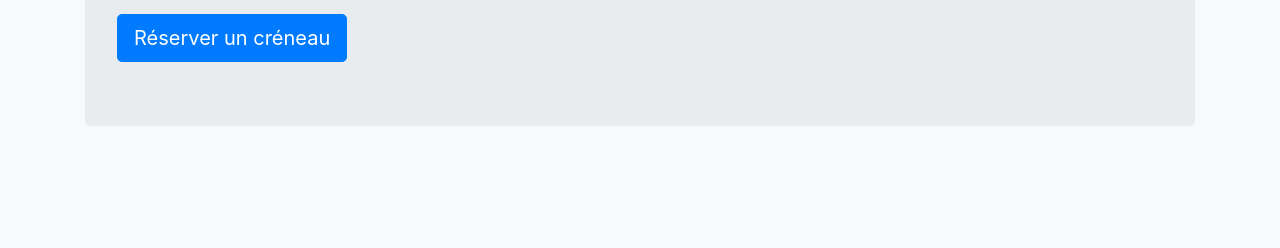
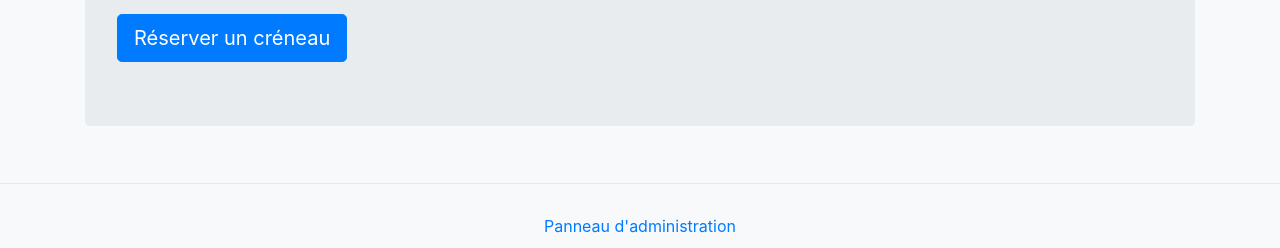
Before and after one commit to jmsjrz/reservation_system_app_django, a Django app: page / in a window 1280 px wide. Shown: the part 552-800 px from the top of the page. Run offline with Django 3.2, Linux system fonts and the light colour scheme; some libraries are stand-ins or nearby versions.

Commit message:
chore: Update base.html with footer and navigation links

```diff
--- a/booking/templates/booking/base.html
+++ b/booking/templates/booking/base.html
@@ -12,9 +12,20 @@
         body {
             margin: 0;
             padding: 0;
+            padding-bottom: 60px; /* Pour éviter que le contenu soit masqué par le footer */
         }
         .navbar {
             margin-bottom: 0; /* Supprime l'espace sous la navbar */
+        }
+        .footer {
+            position: fixed;
+            bottom: 0;
+            left: 0;
+            width: 100%;
+            background-color: #f8f9fa;
+            padding: 10px 0;
+            text-align: center;
+            border-top: 1px solid #e7e7e7;
         }
     </style>
 </head>
@@ -50,6 +61,15 @@
         {% endblock %}
     </div>
 
+    <!-- Footer -->
+    <footer class="footer">
+        <div class="container">
+            <p class="mb-0">
+                <a href="{% url 'admin:index' %}">Panneau d'administration</a>
+            </p>
+        </div>
+    </footer>
+
     <script src="https://code.jquery.com/jquery-3.5.1.slim.min.js"></script>
     <script src="https://cdn.jsdelivr.net/npm/@popperjs/core@2.5.3/dist/umd/popper.min.js"></script>
     <script src="https://stackpath.bootstrapcdn.com/bootstrap/4.5.2/js/bootstrap.min.js"></script>
```
Also changed, not shown: booking/templates/booking/login_register.html (+35 -5 lines).
